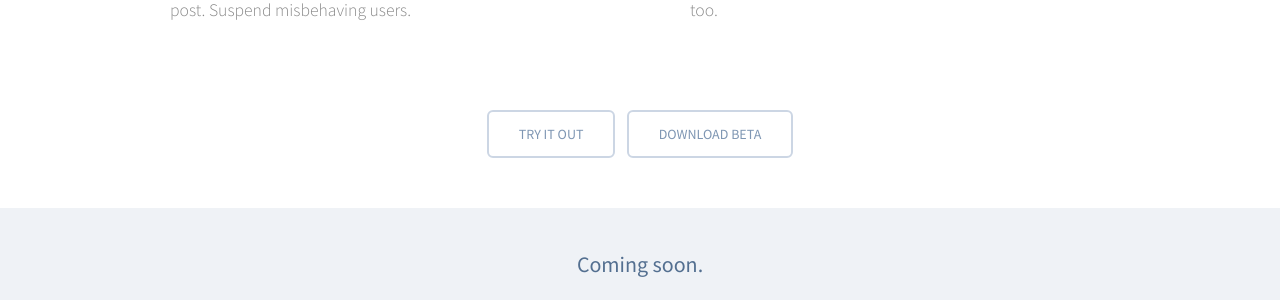
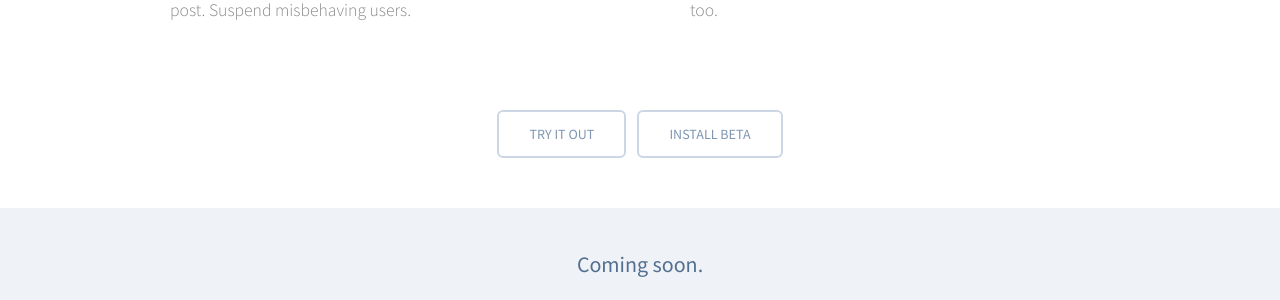
Before and after one commit to flarum/flarum.github.io, a Jekyll site: the page built from features.html, in a window 1280 px wide and 900 px high, scrolled down 13021 px. Shown: the part 135-435 px from the top of the window. Built offline with Jekyll 4.4.1, drawn with Linux system fonts in a browser that asks for light colours; comment, search, counter and statistics services are not loaded.

Commit message:
Fix download link

```diff
--- a/features.html
+++ b/features.html
@@ -405,7 +405,7 @@ permalink: /features/
 
   <div class="OtherFeatures-actions">
     <a href="http://discuss.flarum.org" class="Button">Try it out</a>
-    <a href="http://flarum.org/download" class="Button">Download Beta</a>
+    <a href="{{ site.baseurl }}/docs/installation/" class="Button">Install Beta</a>
   </div>
 </div>
 
```
